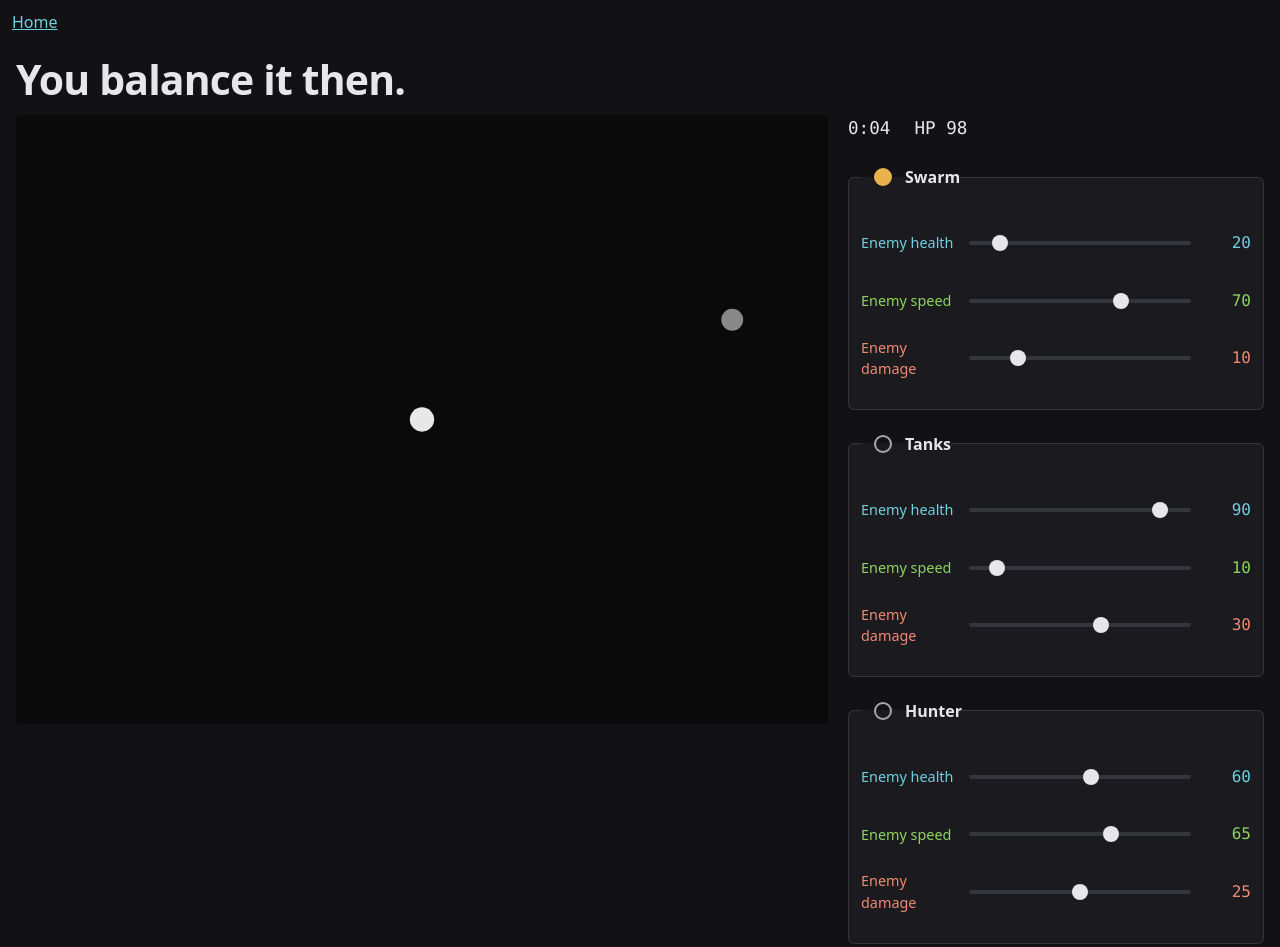
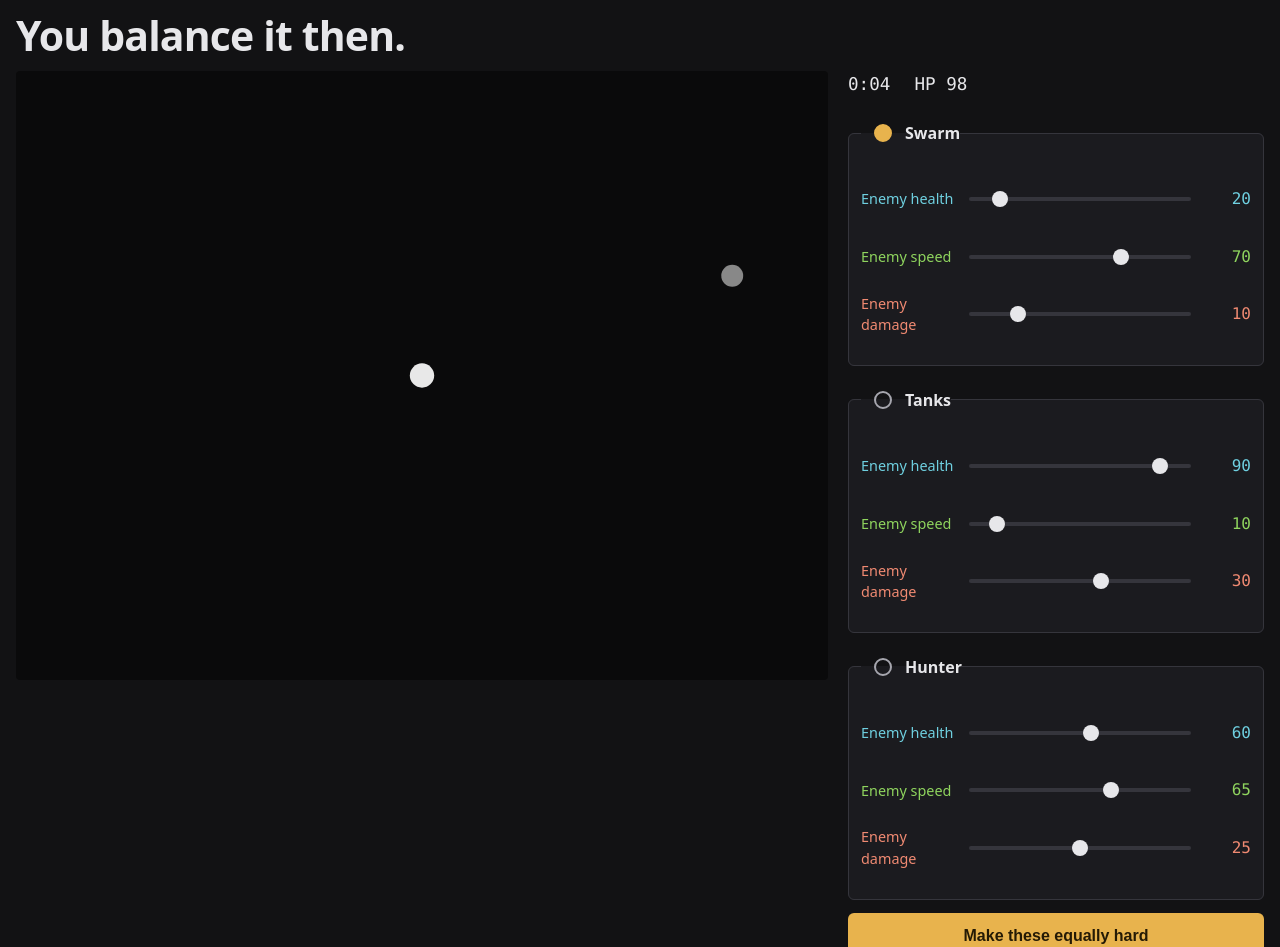
Before and after one commit to comp4020-agentic-coding-studio/comp4020-ass1-Anson0028, a website built with Vite: page index.html in a window 1280 px wide. Shown: the top 947 px of the page. Built offline with nearby package versions, Linux system fonts and the light colour scheme.

Commit message:
Replace the template's dead Home link with a real navigation landmark
The template shipped <nav><a href="./">Home</a></nav>: on a one-page site that
link points at the page you are already on, and it was the first stop in the
tab order.

Deleting it turned spec/invariants.test.ts's "has a navigation landmark" red.
That test is the course's, asserting what is true of any good site, so the fix
was to satisfy it honestly rather than weaken the assertion — the same call as
refusing to raise SEARCH_TRIALS until a failure went quiet. A single-page
tool's honest landmark is a skip link.

Kept off-screen at full size rather than clipped to zero, because check:a11y
measures getBoundingClientRect and a clipped link would fail the 44x44 target
rule. It is now the 14th checked control and passes.

```diff
--- a/index.html
+++ b/index.html
@@ -7,11 +7,9 @@
     <link rel="stylesheet" href="./styles.css" />
   </head>
   <body>
-    <header>
-      <nav aria-label="Primary">
-        <a href="./">Home</a>
-      </nav>
-    </header>
+    <nav aria-label="Primary">
+      <a class="skip-link" href="#app">Skip to the tool</a>
+    </nav>
     <main>
       <h1>You balance it then.</h1>
       <div id="app"></div>
```
